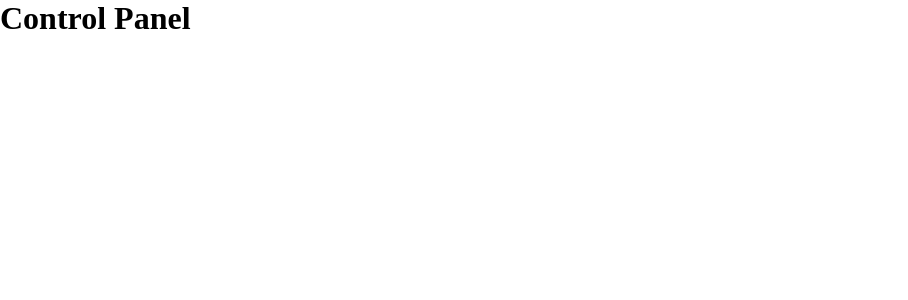
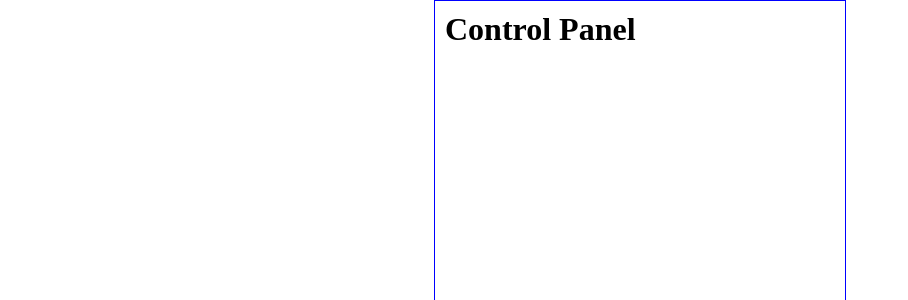
Before and after one commit to DanielAlvarez2/mybrain, a React app in the folder frontend/: page /ady in a window 1280 px wide. Shown: the top 300 px of the page, without its empty margins (0-908 px from the left). Built offline with nearby package versions, Linux system fonts and the light colour scheme; the HTML template or start-up script is replaced by a standard one.

Commit message:
add styles to control panel page

```diff
--- /dev/null
+++ b/frontend/src/Ady.css
@@ -0,0 +1,15 @@
+*{
+    margin:0;
+    padding:0;
+    box-sizing: border-box;
+}
+.wrapper{
+    display: grid;
+    place-content: center;
+}
+.adys-phone{
+    width:412px;
+    min-height:1006px;
+    border:1px solid blue;
+    padding:10px;
+}
--- a/frontend/src/Ady.jsx
+++ b/frontend/src/Ady.jsx
@@ -1,7 +1,12 @@
+import './Ady.css'
 export default function Ady(){
     return(
         <>
-            <h1>Control Panel</h1>
+            <div className='wrapper'>
+                <div className='adys-phone'>
+                    <h1>Control Panel</h1>
+                </div>{/* .adys-phone */}
+            </div>{/* .wrapper */}
         </>
     )
 }
```
